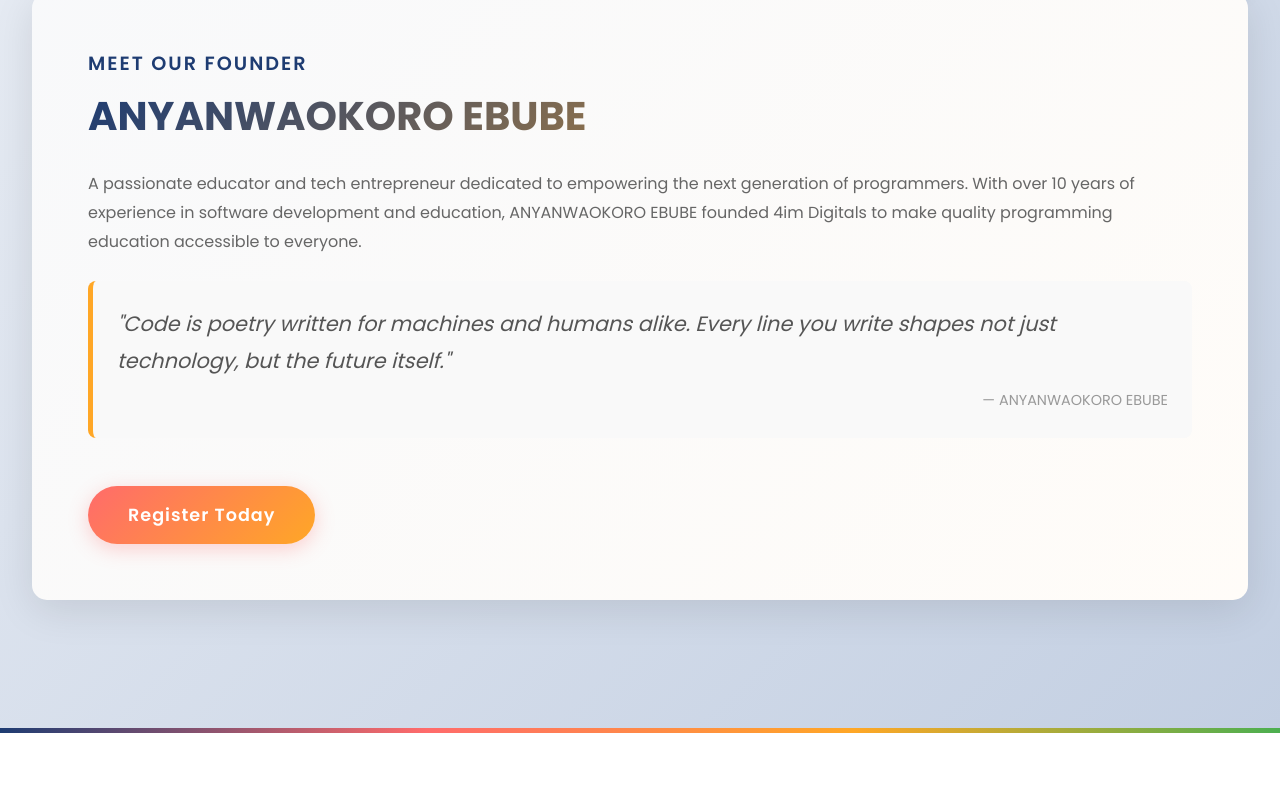
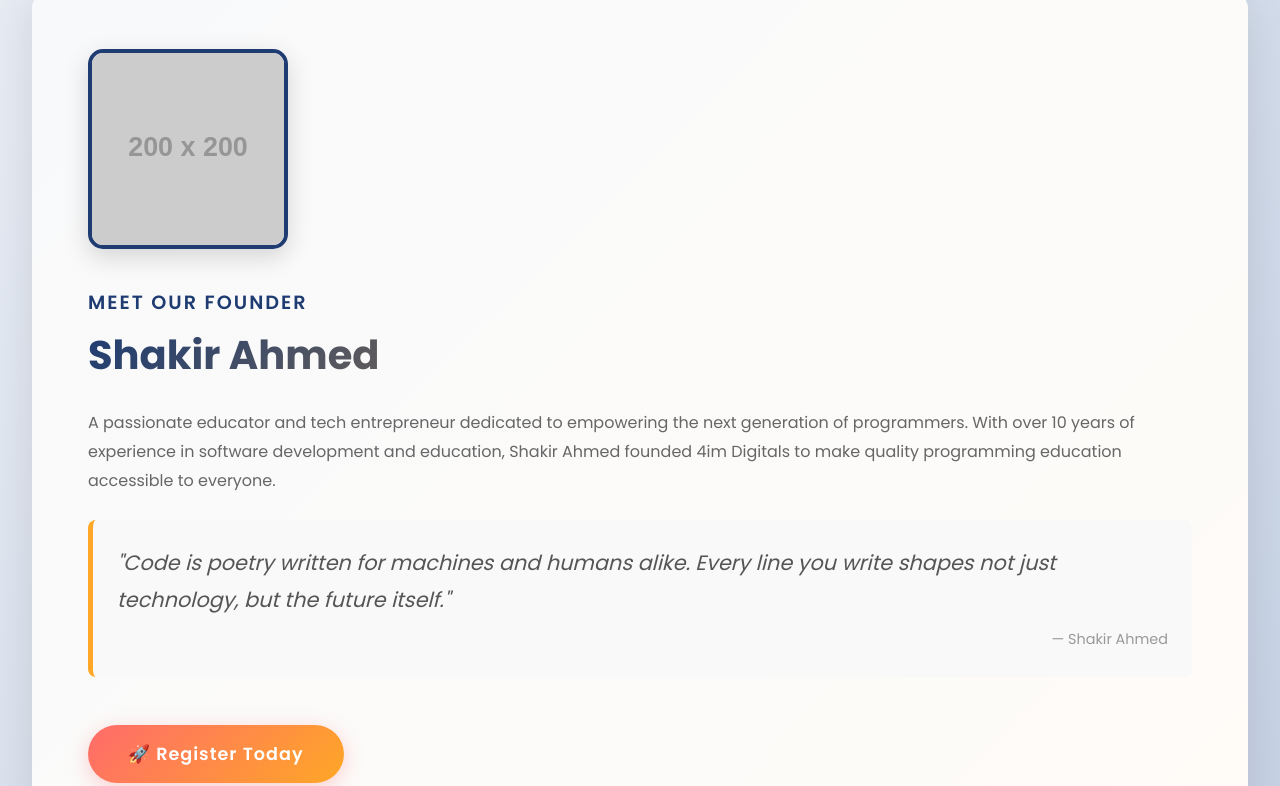
Before and after one commit to wondersodili65-glitch/wonderclass, a plain HTML site: page index.html in a window 1280 px wide. Shown: the part 954-1740 px from the top of the page. Before the commit the page ends 1687 px from the top, so only its background shows below. Drawn offline with Linux system fonts and the light colour scheme; placeholder pictures from the web are drawn by us.

Commit message:
Fix HTML formatting and update founder details

```diff
--- a/index.html
+++ b/index.html
@@ -311,6 +311,21 @@
             z-index: 1;
         }
 
+        .founder-image {
+            width: 200px;
+            height: 200px;
+            border-radius: 15px;
+            object-fit: cover;
+            margin-bottom: 2rem;
+            box-shadow: 0 8px 25px rgba(0, 0, 0, 0.15);
+            border: 4px solid #1e3c72;
+            transition: transform 0.3s ease;
+        }
+
+        .founder-image:hover {
+            transform: scale(1.05);
+        }
+
         .founder-title {
             font-size: 1.2rem;
             color: #1e3c72;
@@ -564,19 +579,20 @@
         <!-- Founder Card -->
         <div class="founder-card">
             <div class="founder-content">
+                <img src="https://via.placeholder.com/200x200/1e3c72/ffffff?text=Founder" alt="Founder Shakir Ahmed" class="founder-image">
                 <div class="founder-title">Meet Our Founder</div>
-                <div class="founder-name">ANYANWAOKORO EBUBE</div>
+                <div class="founder-name">Shakir Ahmed</div>
 
                 <p style="color: #666; line-height: 1.8; margin-bottom: 1rem;">
-                    A passionate educator and tech entrepreneur dedicated to empowering the next generation of programmers. With over 10 years of experience in software development and education, ANYANWAOKORO EBUBE founded 4im Digitals to make quality programming education accessible to everyone.
+                    A passionate educator and tech entrepreneur dedicated to empowering the next generation of programmers. With over 10 years of experience in software development and education, Shakir Ahmed founded 4im Digitals to make quality programming education accessible to everyone.
                 </p>
 
                 <div class="quote">
                     "Code is poetry written for machines and humans alike. Every line you write shapes not just technology, but the future itself."
-                    <div class="quote-author">— ANYANWAOKORO EBUBE</div>
+                    <div class="quote-author">— Shakir Ahmed</div>
                 </div>
 
-                <button class="cta-button"> Register Today</button>
+                <button class="cta-button">🚀 Register Today</button>
             </div>
         </div>
     </div>
@@ -584,5 +600,4 @@
     <!-- Footer Accent -->
     <div class="footer-accent"></div>
 </body>
-
 </html>
```
